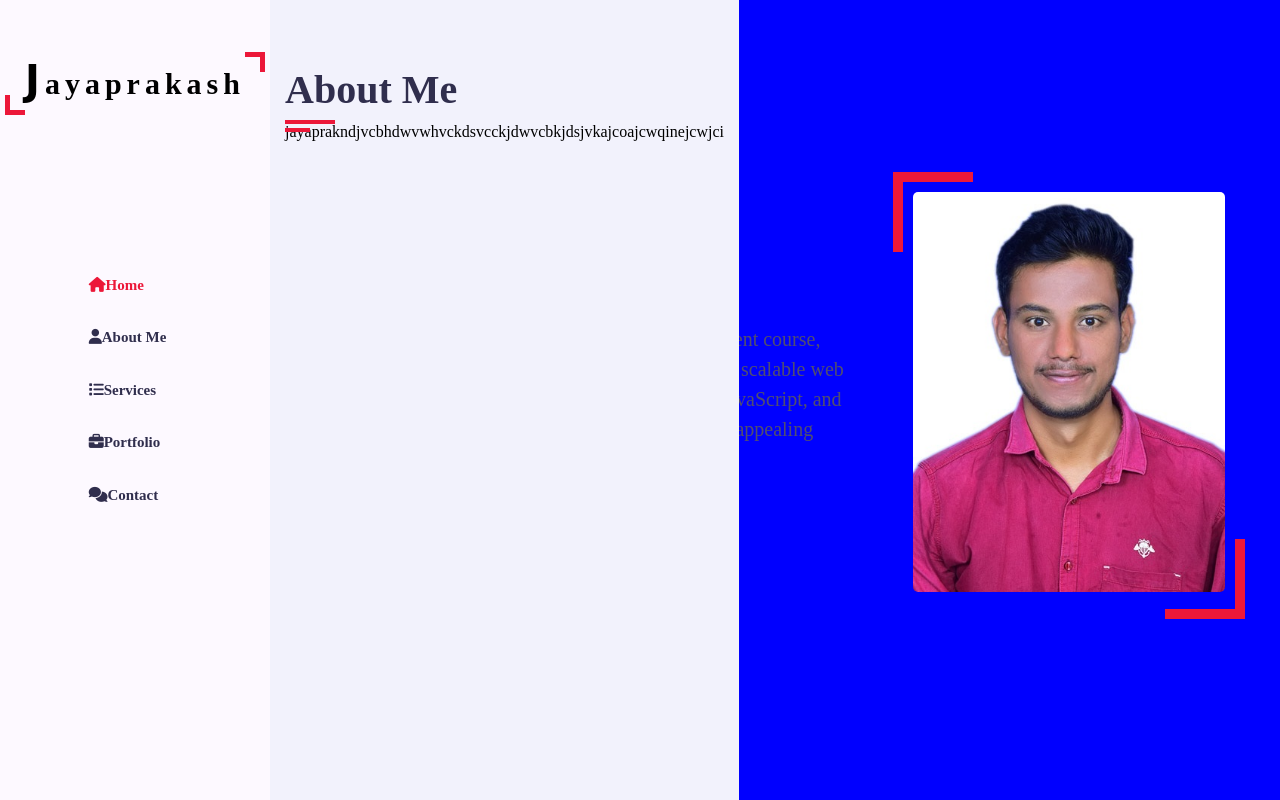
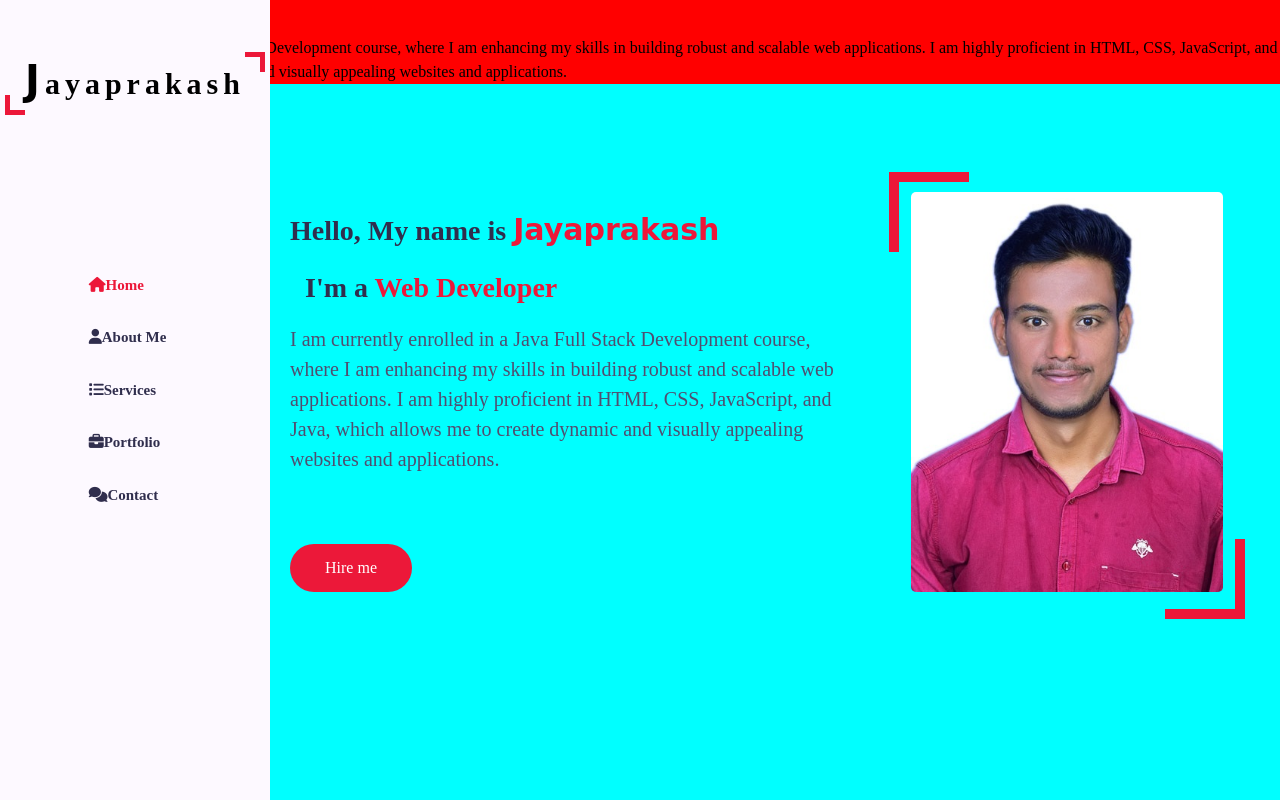
Before and after one commit to jayaprakashponnala/Portfolio, a plain HTML site: page index.html in a window 1280 px wide. Drawn offline with Linux system fonts and the light colour scheme; a web font is replaced by a local one.

Commit message:
changed main content

```diff
--- a/index.html
+++ b/index.html
@@ -1,21 +1,18 @@
 <!DOCTYPE html>
 <html lang="en">
-
 <head>
     <meta charset="UTF-8">
     <meta name="viewport" content="width=device-width, initial-scale=1.0">
     <title>Portfolio</title>
-    <!-- ------------------    CSS FILES  --------------- -->
+    <!-- CSS FILES -->
     <link rel="stylesheet" href="style.css">
     <link rel="stylesheet" href="color-1.css">
     <link rel="stylesheet" href="https://cdnjs.cloudflare.com/ajax/libs/font-awesome/6.5.2/css/all.min.css">
-
 </head>
-
 <body>
-    <!-- ============ Main Contanier Start =================== -->
+    <!-- Main Container Start -->
     <div class="main-container">
-        <!--  ============ Aside Start ========================= -->
+        <!-- Aside Start -->
         <div class="aside">
             <div class="logo">
                 <a href="#"><span>J</span>ayaprakash</a>
@@ -23,85 +20,58 @@
             <div class="nav-toggler">
                 <span></span>
             </div>
-
             <ul class="nav">
                 <li><a href="#" class="active"><i class="fa fa-home"></i>Home</a></li>
-                <li><a href="#"><i class="fa fa-user"></i>About Me</a></li>
-                <li><a href="#"><i class="fa fa-list"></i>Services</a></li>
-                <li><a href="#"><i class="fa fa-briefcase"></i>Portfolio</a></li>
-                <li><a href="#"><i class="fa fa-comments"></i>Contact </a></li>
+                <li><a href="#about"><i class="fa fa-user"></i>About Me</a></li>
+                <li><a href="#services"><i class="fa fa-list"></i>Services</a></li>
+                <li><a href="#portfolio"><i class="fa fa-briefcase"></i>Portfolio</a></li>
+                <li><a href="#contact"><i class="fa fa-comments"></i>Contact</a></li>
             </ul>
         </div>
+        <!-- Aside End -->
 
-        <!--  ============ Aside End ========================= ---->
-        <!-- ============ Main Content Start =================== -->
+        <!-- Main Content Start -->
         <div class="main-content">
-            <!--  =========== Home Section start ============ -->
-            <div class="home section hidden">
+            <!-- Home Section Start -->
+            <section class="home section hidden">
                 <div class="container">
                     <div class="row">
                         <div class="home-info padd-15">
-                            <h3 class=" hello">Hello , My name is <span class="name">Jayaprakash</span> </h3>
-                            <h3 class=" my-profession">I'm a <span class="typing">Web Developer</span></h3>
-                            <p>I am currently enrolled in a Java Full Stack Development course, where I am enhancing my
-                                skills in building robust and scalable web applications. I am highly proficient in HTML,
-                                CSS, JavaScript, and Java, which allows me to create dynamic and visually appealing
-                                websites and applications.
-
-                            </p>
-                            <a href="#contact" class="btn hire-me">Hire me </a>
-
+                            <h3 class="hello">Hello, My name is <span class="name">Jayaprakash</span></h3>
+                            <h3 class="my-profession">I'm a <span class="typing">Web Developer</span></h3>
+                            <p>I am currently enrolled in a Java Full Stack Development course, where I am enhancing my skills in building robust and scalable web applications. I am highly proficient in HTML, CSS, JavaScript, and Java, which allows me to create dynamic and visually appealing websites and applications.</p>
+                            <a href="#contact" class="btn hire-me">Hire me</a>
                         </div>
                         <div class="home-img padd-15">
                             <img src="jayaprakash.jpg" alt="">
                         </div>
                     </div>
                 </div>
-            </div>
-            <!--  =========== Home Section End ============ -->
-            <!--  =========== About Section start ============ -->
-
-            <!--  =========== About Section End ============ -->
-
-            <!-- ============ Main content End =================== -->
-
-        </div>
-        <!-- ============ Main Container End =================== -->
-
-    <div class="second-container">
-            <div class="about section">
+            </section>
+            <!-- Home Section End -->
+            <!-- About Section Start -->
+            <section class="about-section">
                 <div class="container">
                     <div class="row">
                         <div class="section-title">
                             <h2>About Me</h2>
-                            <p>jayaprakndjvcbhdwvwhvckdsvcckjdwvcbkjdsjvkajcoajcwqinejcwjci</p>
+                            <p>I am currently enrolled in a Java Full Stack Development course, where I am enhancing my skills in building robust and scalable web applications. I am highly proficient in HTML, CSS, JavaScript, and Java, which allows me to create dynamic and visually appealing websites and applications.</p>
+
                         </div>
                     </div>
                 </div>
-            </div>
-    </div>
+            </section>
 
 
+            <!-- About Section End -->
 
 
+        </div>
+        <!-- Main Content End -->
+    </div>
+    <!-- Main Container End -->
 
-
-
-
-
-
-
-
-
-
-
-
-
-
-
-
-        <!-- ------------------    JS FILES  --------------- -->
-        <script src="script.js"></script>
+    <!-- JS FILES -->
+    <script src="script.js"></script>
 </body>
-
 </html>
--- a/style.css
+++ b/style.css
@@ -33,8 +33,8 @@
     background:var(--bg-black-900);
     min-height: 100vh;
     display:block;
-    position:fixed;
-    left:270px;
+    position:absolute;
+    left:260px;
     padding: 0 30px;
     opacity:1;
  }
@@ -45,7 +45,7 @@
  .main-content{
 
     display: flex;
-    flex-direction:row;
+    flex-direction:column;
     background-color: red;
 
 
@@ -68,15 +68,19 @@
  .section-title{
    flex: 0 0 100%;
    max-width: 100%;
+   background-color: red;
 
  }
- .section-title h2{
+
+
+
+ .section h2{
    font-size: 40px;
    color: var(--text-black-900);
    font-weight: 700;
    position: relative;
  }
- .section-title h2::before{
+ .section  h2::before{
    content: '';
    height: 4px;
    width: 50px;
@@ -86,7 +90,7 @@
    left: 0;
  }
 
- .section-title h2::after{
+ .section  h2::after{
    content: '';
    height: 4px;
    width: 25px;
@@ -249,6 +253,7 @@
  /* home */
  .home{
     min-height: 100vh;
+
     display: flex;
     color: var( --text-black-900);
  }
@@ -316,5 +321,5 @@
  }
 
  .home {
-   background-color: blue;
- }
+   background-color: aqua;
+  }
```
